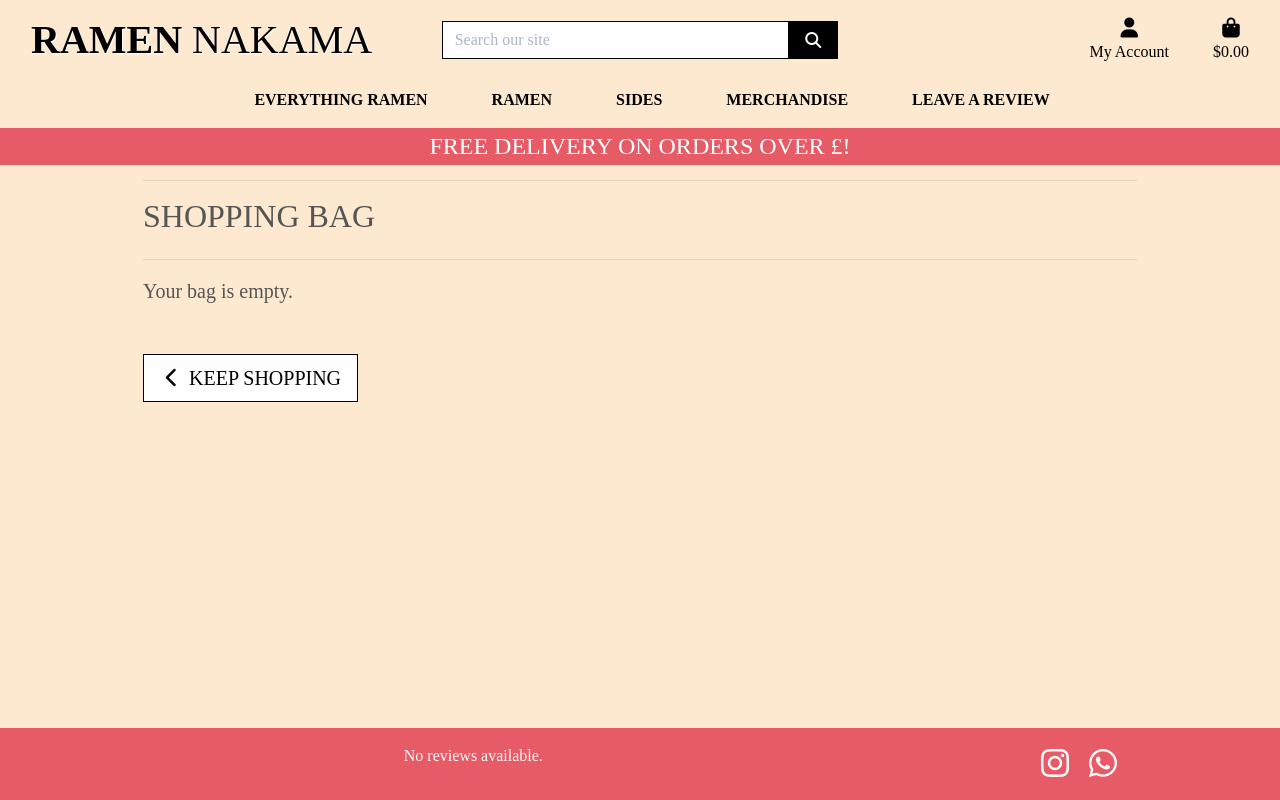
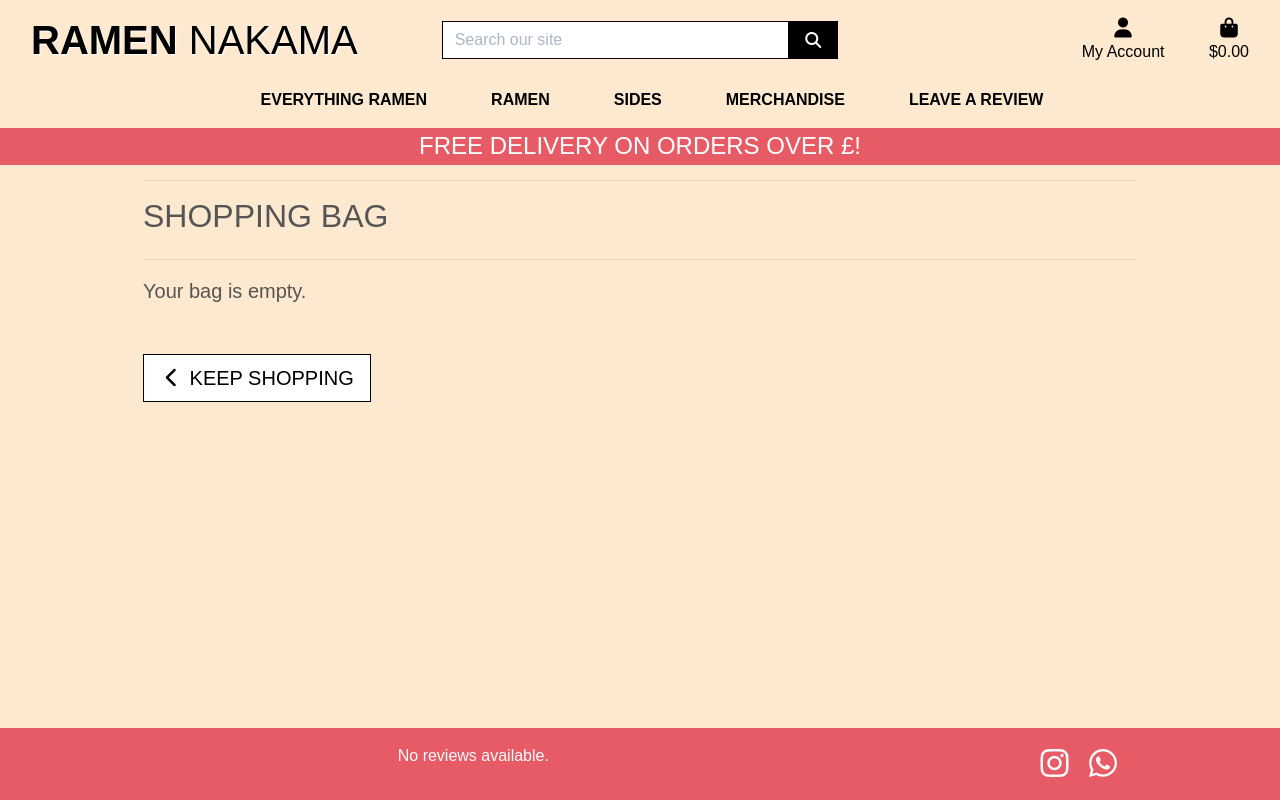
Before and after one commit to p-coughlan/ramen_nakama, a Django app: template bag/templates/bag/bag.html in a window 1280 px wide. Run offline with Django 3.2, Linux system fonts and the light colour scheme; the template is opened without the code that fills it, so the values that code supplies are empty; some libraries are stand-ins or nearby versions; some web fonts are replaced.

Commit message:
Add Adobe Font Skia link in base.html

```diff
--- a/static/css/base.css
+++ b/static/css/base.css
@@ -15,7 +15,7 @@ body {
     background-attachment: fixed; /* Background stays fixed */
     background-size: cover;
     color: #555;
-    font-family: 'Skia';
+    font-family: 'Skia', sans-serif;
 }
 
 /* Main content expands to push the footer to the bottom */
--- a/templates/base.html
+++ b/templates/base.html
@@ -15,6 +15,8 @@
   {% block corecss %}
     <link rel="stylesheet" href="https://stackpath.bootstrapcdn.com/bootstrap/4.4.1/css/bootstrap.min.css"
       integrity="sha384-Vkoo8x4CGsO3+Hhxv8T/Q5PaXtkKtu6ug5TOeNV6gBiFeWPGFN9MuhOf23Q9Ifjh" crossorigin="anonymous">
+    <!-- Adobe Font Skia -->
+    <link rel="stylesheet" href="https://use.typekit.net/sip3axg.css">
     <link rel="stylesheet" href="https://fonts.googleapis.com/css?family=Lato&display=swap">
     <link rel="stylesheet" href="{% static 'css/base.css' %}">
   {% endblock %}
```
